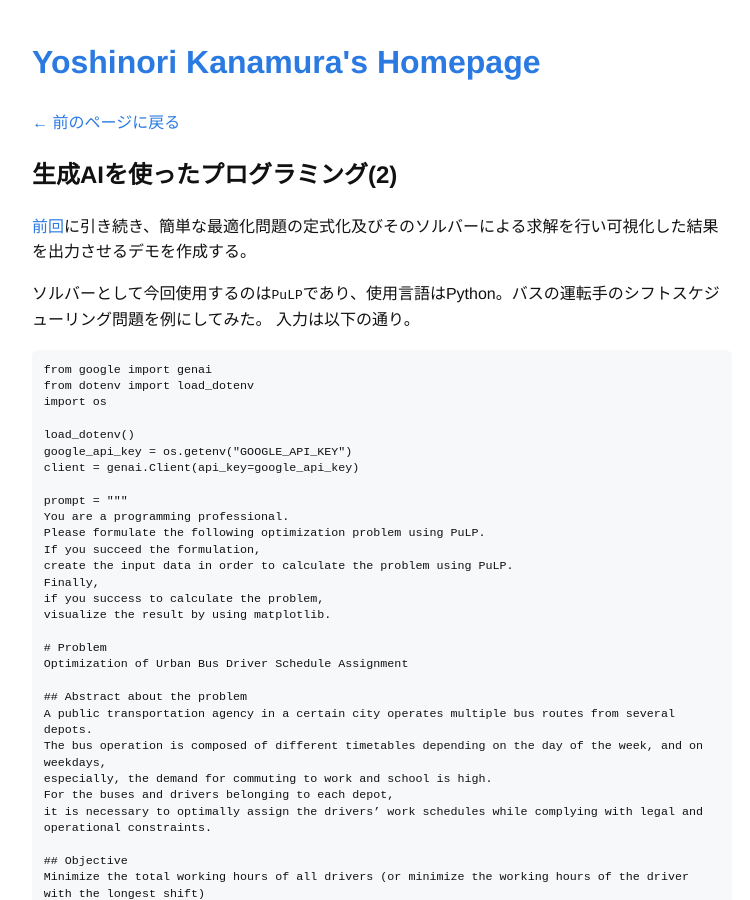
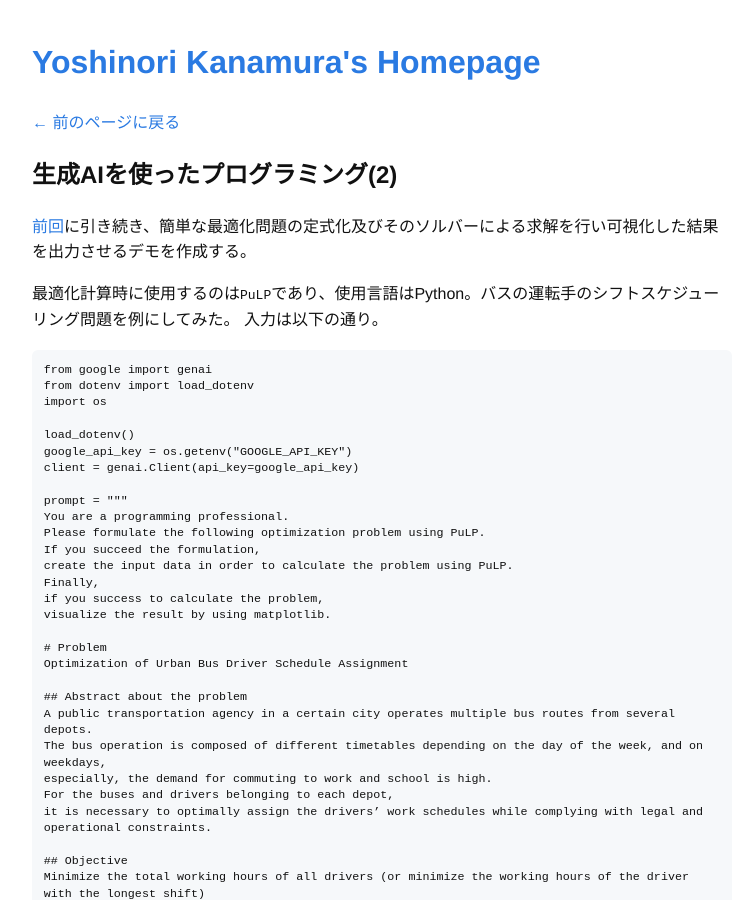
Before and after one commit to Kanayoshi/Kanayoshi.github.io, a Jekyll site: the page built from post/study/others/2025-06-22-generateai2.md, in a window 1280 px wide and 900 px high. Shown: the whole window, without its empty margins (258-1008 px from the left). Built offline with Jekyll 4.4.1, drawn with Linux system fonts in a browser that asks for light colours; formulas are drawn with MathJax 3.

Commit message:
modify an article

````diff
--- a/post/study/others/2025-06-22-generateai2.md
+++ b/post/study/others/2025-06-22-generateai2.md
@@ -10,7 +10,7 @@ use_mathjax: true
 
 [前回](./others/2025-06-22-generateai1.html)に引き続き、簡単な最適化問題の定式化及びそのソルバーによる求解を行い可視化した結果を出力させるデモを作成する。
 
-ソルバーとして今回使用するのは`PuLP`であり、使用言語はPython。バスの運転手のシフトスケジューリング問題を例にしてみた。
+最適化計算時に使用するのは`PuLP`であり、使用言語はPython。バスの運転手のシフトスケジューリング問題を例にしてみた。
 入力は以下の通り。
 
 ```python
````
